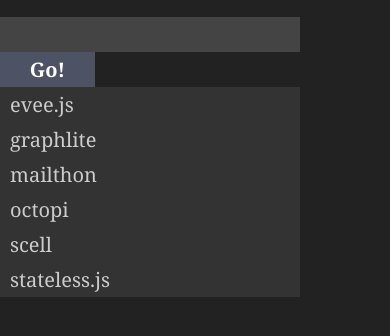
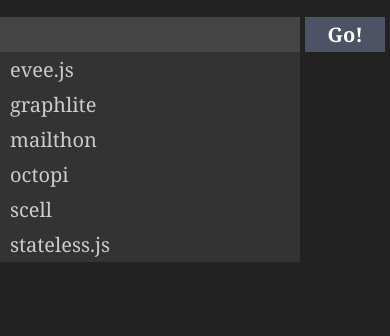
Before and after one commit to eugene-eeo/octopi, a plain HTML site: page demo.html in a window 390 px wide. Shown: the part 192-528 px from the top of the page. Drawn offline with Linux system fonts and the light colour scheme.

Commit message:
Resize button for mobile displays

```diff
--- a/demo.html
+++ b/demo.html
@@ -32,8 +32,8 @@ h1 {
   color: #FFF;
   text-decoration: none;
   font-weight: bold;
-  padding: 0.2em 0;
-  width: calc(20% + 0.75em);
+  padding: 0.2em 0.4em;
+  width: calc(20% - 0.8em);
 }
 #lst {
   background-color: #333;
```
